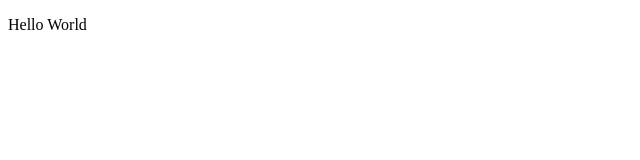
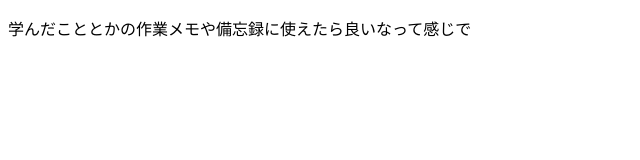
Before and after one commit to pmw1415/dabun, a plain HTML site: page index.html in a window 1280 px wide. Shown: the whole page, without its empty margins (0-640 px from the left). Drawn offline with Linux system fonts and the light colour scheme.

Commit message:
:memo: change text

```diff
--- a/index.html
+++ b/index.html
@@ -2,9 +2,9 @@
 <html>
   <head>
     <meta charset="utf-8" />
-    <title>Netlify公開テスト</title>
+    <title>駄文置き場ですから2</title>
   </head>
   <body>
-    <p>Hello World</p>
+    <p>学んだこととかの作業メモや備忘録に使えたら良いなって感じで</p>
   </body>
 </html>
```
